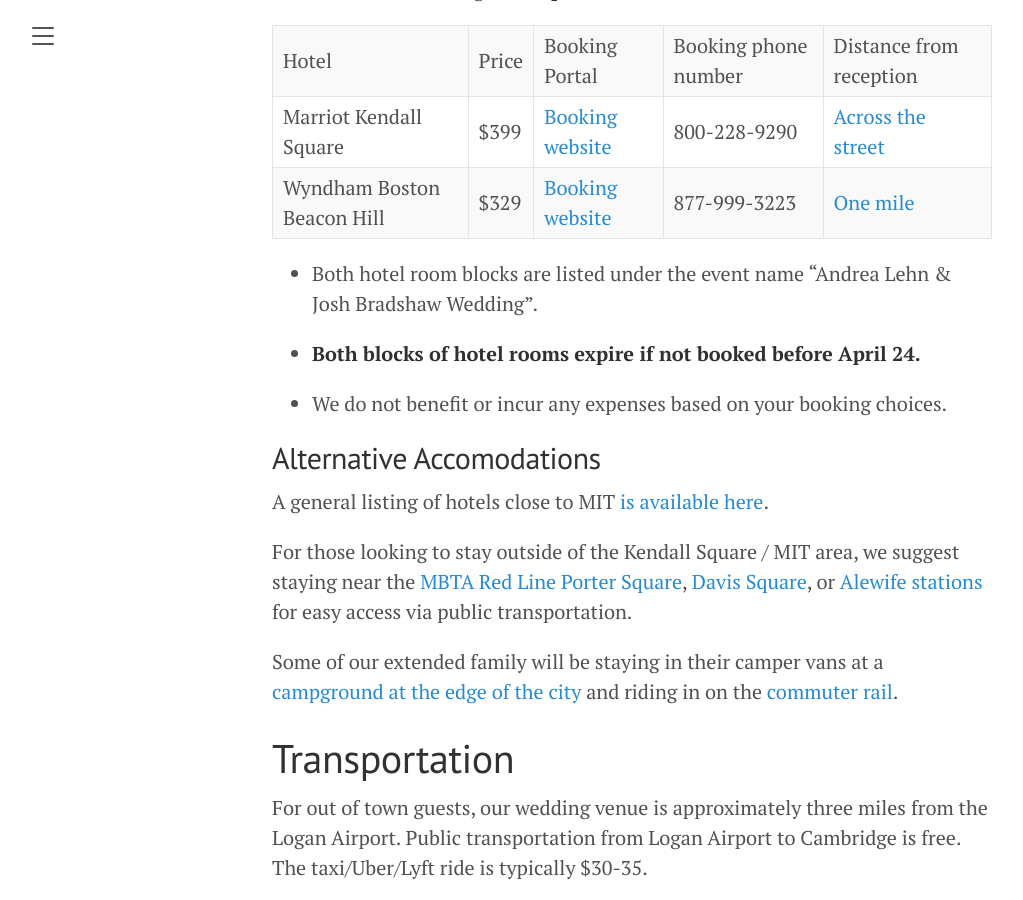
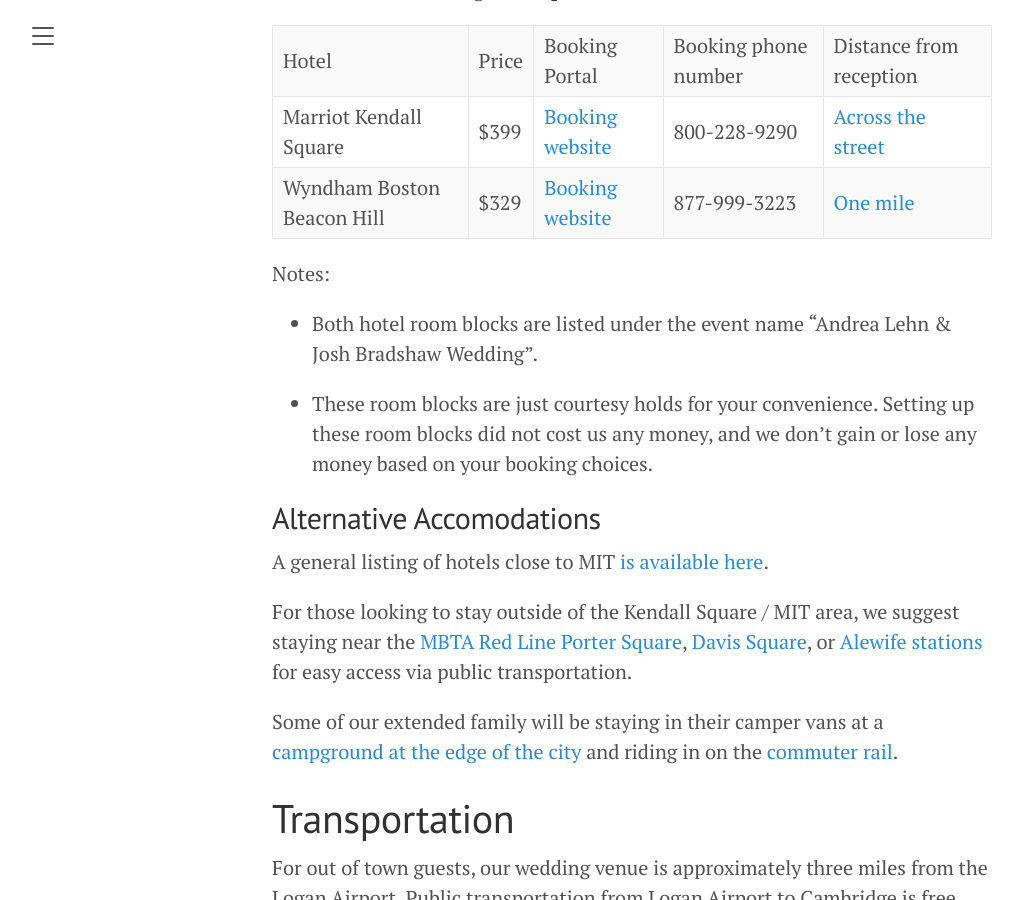
Before and after one commit to JoshBradshaw/andreajosh.github.io, a Jekyll site: the page built from _posts/2023-12-30-overview.md, in a window 1280 px wide and 900 px high, scrolled down 1288 px. Shown: the whole window, without its empty margins (8-1031 px from the left). Built offline with Jekyll 4.4.1, drawn with Linux system fonts in a browser that asks for light colours.

Commit message:
Update 2023-12-30-overview.md

```diff
--- a/_posts/2023-12-30-overview.md
+++ b/_posts/2023-12-30-overview.md
@@ -28,11 +28,11 @@ We've arranged courtesy room blocks at two local hotels. These rooms blocks will
 | Marriot Kendall Square | $399 | [Booking website](https://www.marriott.com/events/start.mi?id=1705508530715&key=GRP) | 800-228-9290 | [Across the street](https://maps.app.goo.gl/fNaig7B3UQ6ftECcA) |
 | Wyndham Boston Beacon Hill | $329 | [Booking website](https://www.wyndhamhotels.com/wyndham/boston-massachusetts/wyndham-boston-beacon-hill/rooms-rates?brand_id=HR&checkInDate=5/24/2024&checkOutDate=5/26/2024&useWRPoints=false&children=0&groupCode=0524ANDJOS&adults=1&rooms=1&loc=ChIJGzE9DS1l44kRoOhiASS_fHg&sessionId=1706298730) | 877-999-3223 | [One mile](https://maps.app.goo.gl/NvWc8aowYgpmi4uz5) |
 
+Notes:
+
 - Both hotel room blocks are listed under the event name "Andrea Lehn & Josh Bradshaw Wedding".
 
-- **Both blocks of hotel rooms expire if not booked before April 24.**
-
-- We do not benefit or incur any expenses based on your booking choices.
+- These room blocks are just courtesy holds for your convenience. Setting up these room blocks did not cost us any money, and we don't gain or lose any money based on your booking choices.
 
 ## Alternative Accomodations
 
```
